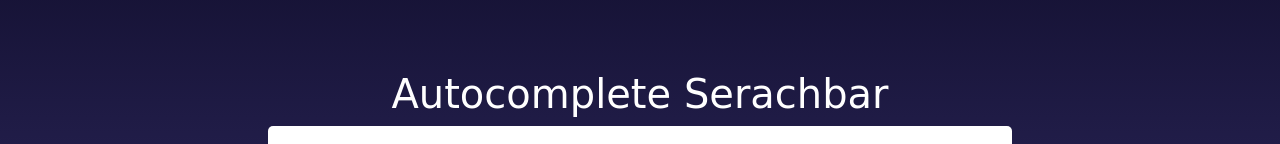
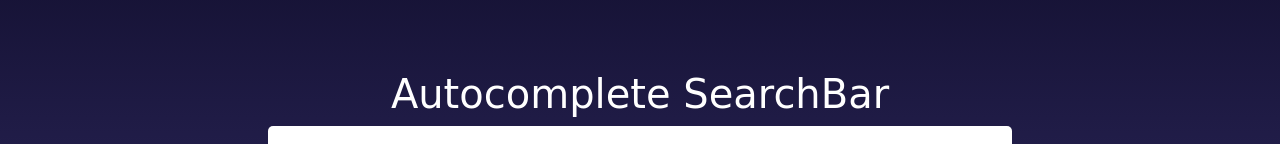
Before and after one commit to masa-gohari/SearchBar, a plain HTML site: page index.html in a window 1280 px wide. Shown: the part 122-266 px from the top of the page. Drawn offline with nearby package versions, Linux system fonts and the light colour scheme.

Commit message:
change name

```diff
--- a/index.html
+++ b/index.html
@@ -14,11 +14,11 @@
 
     <link rel="stylesheet" href="./style.css">
 
-    <title>Autocomplete Serachbar</title>
+    <title>Autocomplete SearchBar</title>
 </head>
 
 <body>
-    <h1>Autocomplete Serachbar</h1>
+    <h1>Autocomplete SearchBar</h1>
     <div class="container position-relative">
         <div class="col-8 search-box">
             <input type="text" class=" form-control input-box" placeholder="Search anything" autocomplete="off">
```
